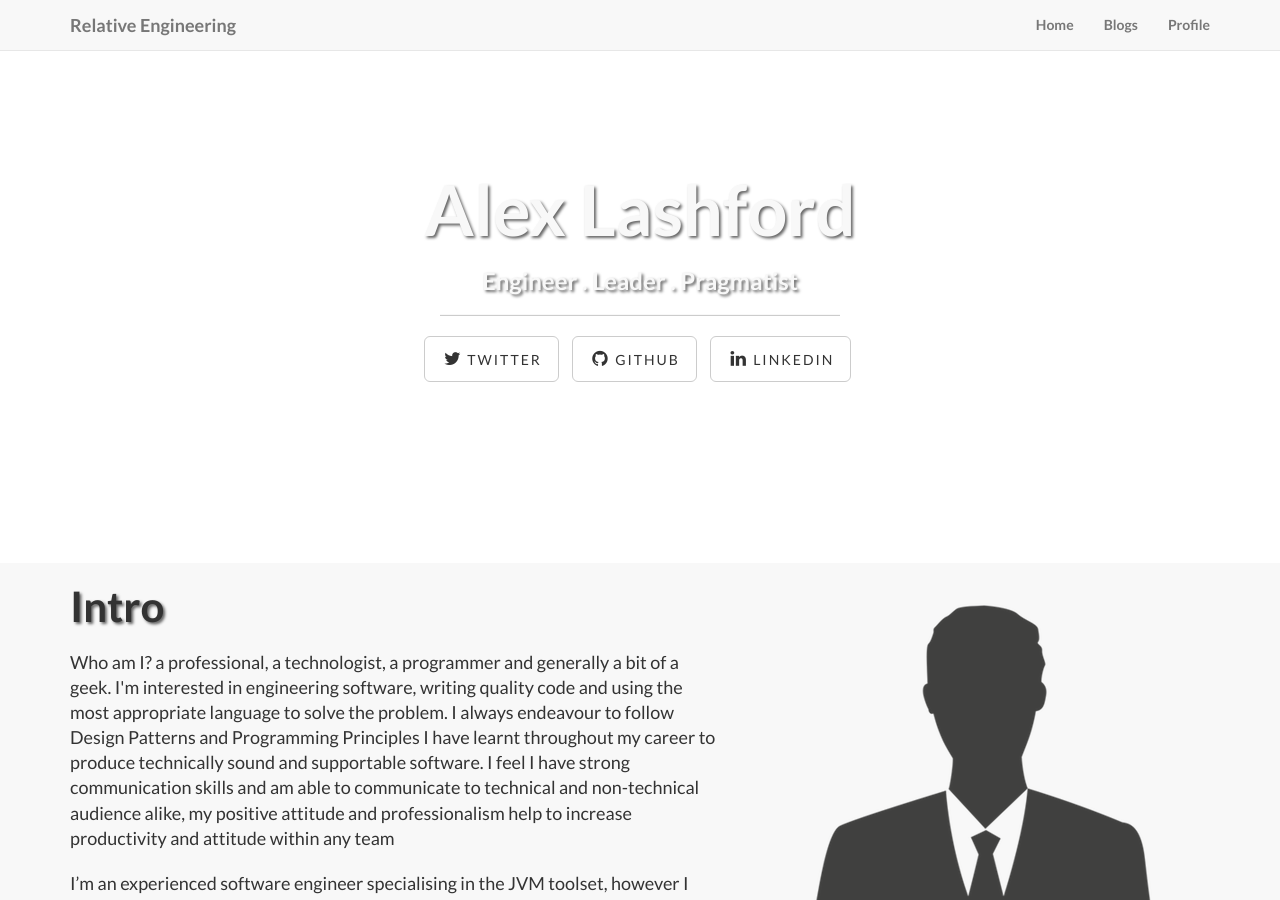
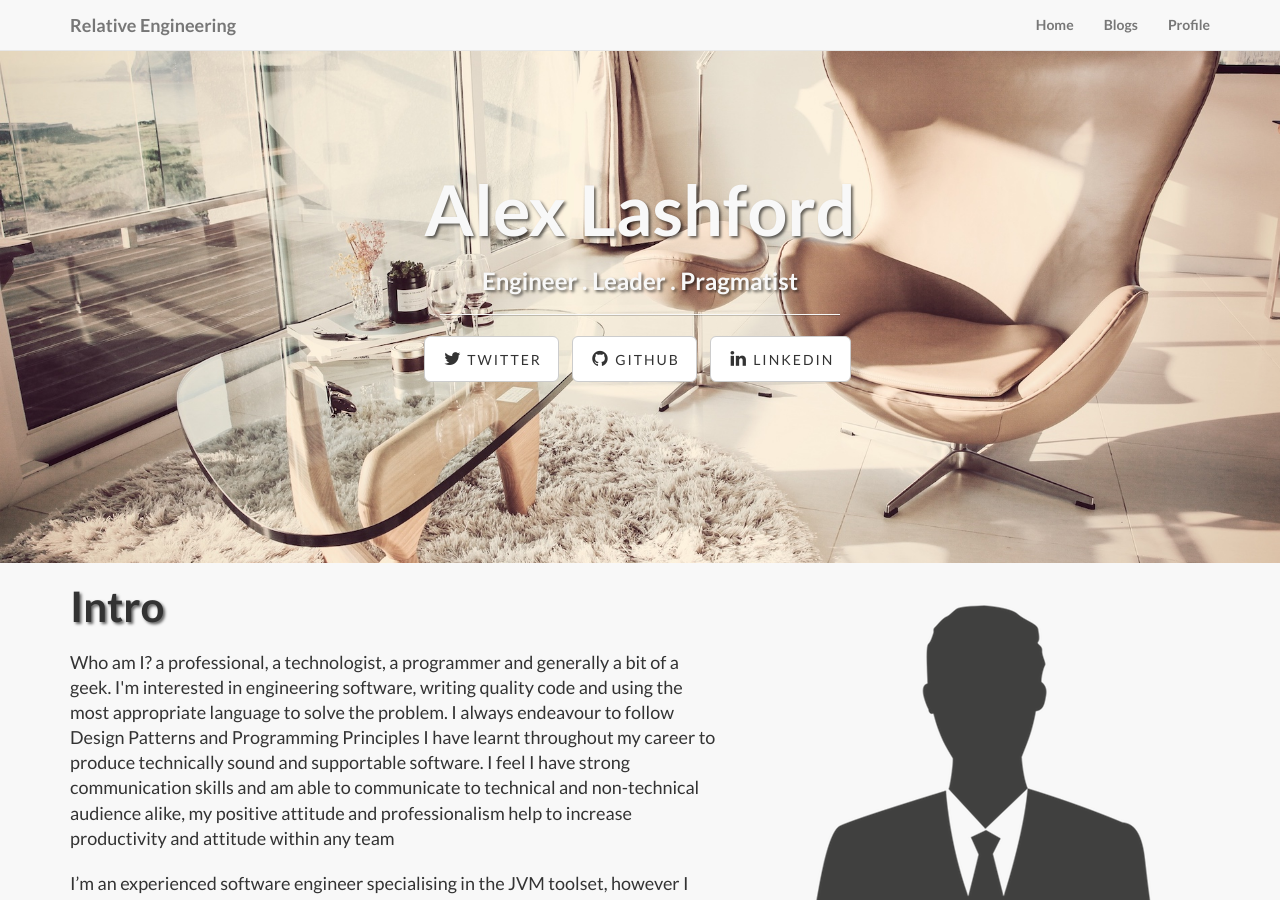
Before and after one commit to lashford/blog, a Jekyll site: the page built from profile.md, in a window 1280 px wide and 900 px high. Built offline with Jekyll 4.4.1, drawn with Linux system fonts in a browser that asks for light colours.

Commit message:
more slashes

```diff
--- a/profile.md
+++ b/profile.md
@@ -2,7 +2,7 @@
 layout: profile
 title: Alex Lashford
 subTitle: Engineer . Leader . Pragmatist
-img-bg: img/meticulous-04.jpg
+img-bg: /img/meticulous-04.jpg
 pagination:
   enabled: false
 ---
```
Also changed, not shown: index.md (+1 -1 lines).
